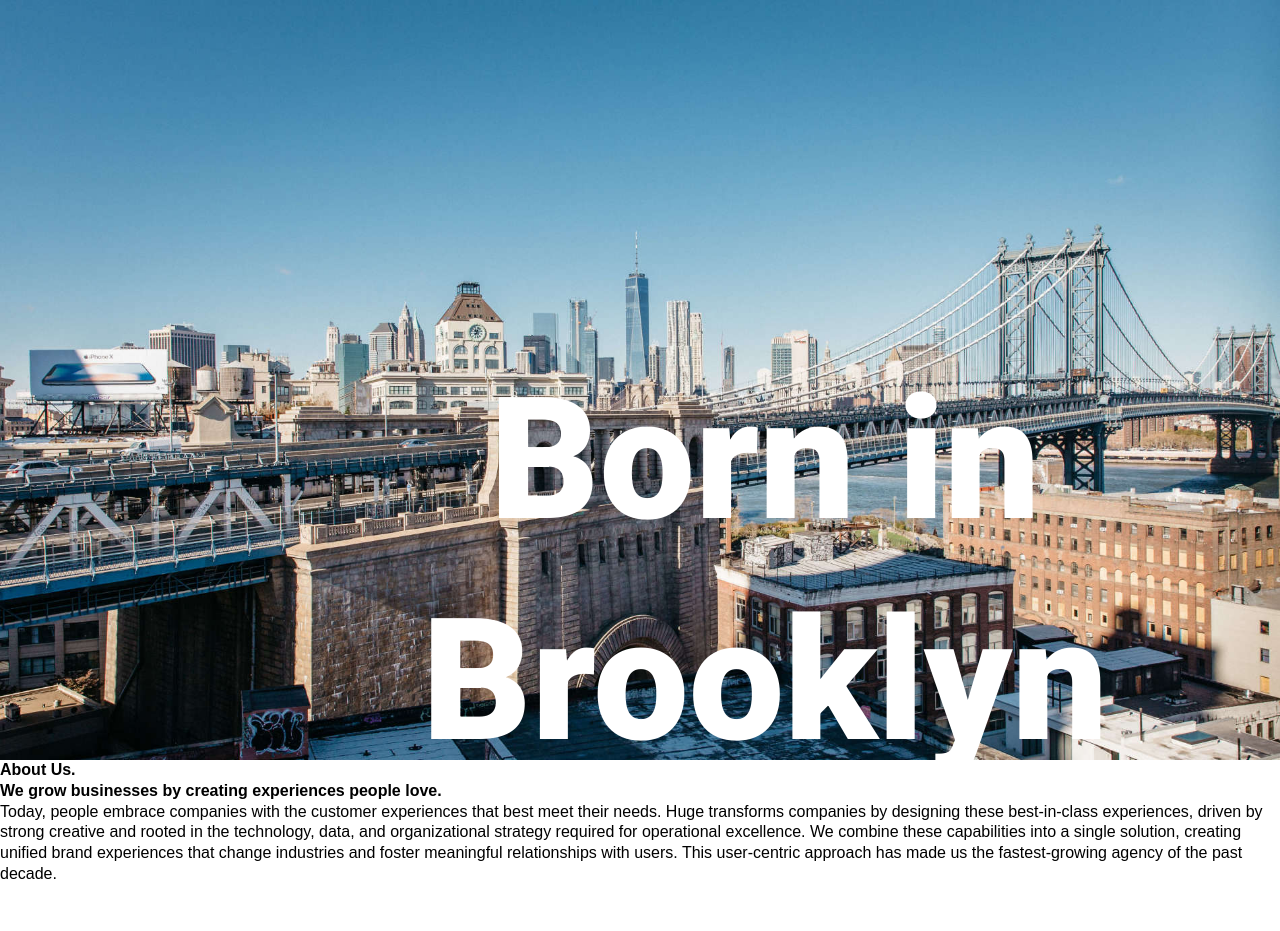
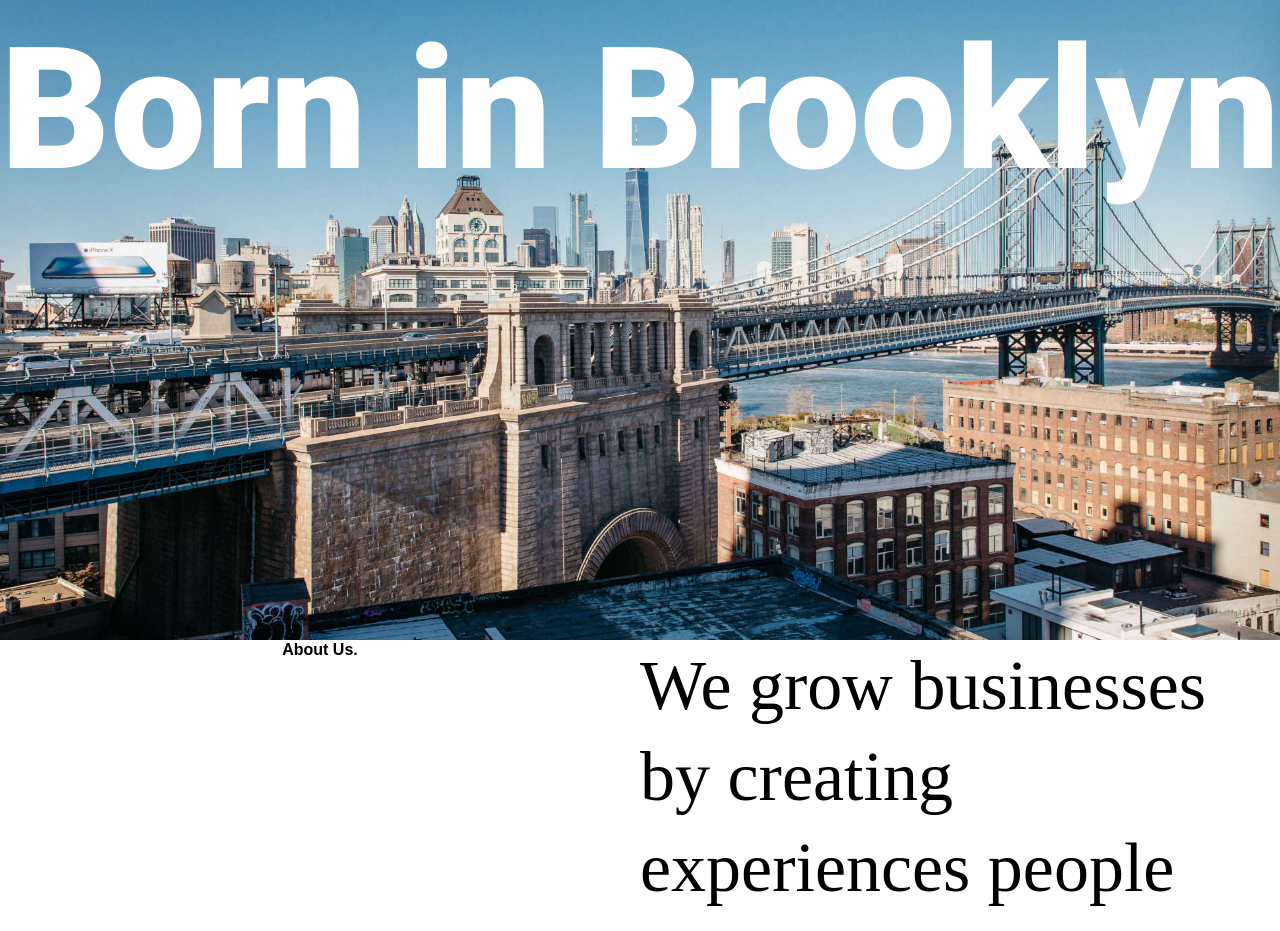
Before and after one commit to adwordvigilante/Huge-Inc.-About-Page, a website: page index.html in a window 1280 px wide. Shown: the top 931 px of the page. Before the commit the page ends 885 px from the top, so only its background shows below. Drawn offline with Linux system fonts and the light colour scheme; a web font is replaced by a local one.

Commit message:
Fixed problems with the header, added flex.

```diff
--- a/sass/base/_typography.scss
+++ b/sass/base/_typography.scss
@@ -3,3 +3,21 @@
     font-family: 'Roboto', sans-serif;
     text-align: center;
 }
+
+.section-about {
+    &--right {
+
+    }
+}
+
+.heading-secondary {
+    font-size: 7rem;
+    font-family: 'Arapey', serif;
+    font-weight: lighter;
+
+
+}
+
+.paragraph {
+    font-size: 2.2rem;
+}
--- a/sass/base/_utilities.scss
+++ b/sass/base/_utilities.scss
@@ -0,0 +1,5 @@
+.line {
+    border-top: 1px solid black;
+    padding-top: 2rem;
+    width: 23rem;
+}
--- a/sass/layout/_cssgrids.scss
+++ b/sass/layout/_cssgrids.scss
@@ -0,0 +1,4 @@
+.section-about {
+    display: grid;
+    grid-template-columns: repeat(auto-fit, minmax(40rem, 1fr));
+}
--- a/sass/layout/_flexbox.scss
+++ b/sass/layout/_flexbox.scss
@@ -0,0 +1,30 @@
+
+.header {
+    display: flex;
+    flex-flow: column;
+    flex-wrap: wrap;
+
+    &__text-box {
+        justify-content: center;
+        align-items: center;
+    }
+}
+.section-about {
+
+
+    &--left {
+        display: flex;
+        flex-flow: row;
+        flex-wrap: wrap;
+        justify-content: center;
+
+    }
+
+    &--right {
+        display: flex;
+        justify-content: center;
+        flex-wrap: wrap;
+        flex-flow: row;
+
+    }
+}
--- a/sass/pages/_about.scss
+++ b/sass/pages/_about.scss
@@ -1,19 +1,18 @@
 .header {
     background-image: url("../img/brooklyn.jpg");
     background-size: cover;
-    background-position: top;
-    min-height: 95vh;
+    background-position: center;
+    min-height: 80vh;
     position: relative;
     overflow: hidden;
 
-    &__text-box {
-        position: absolute;
-        top: 35rem;
-        left: 25rem;
-    }
 
 }
 
 .heading-primary {
     color: $color-white;
 }
+
+.section-about {
+    min-height: 70vh;
+}
```
Also changed, not shown: index.html (+3 -0 lines), css/style.css.
